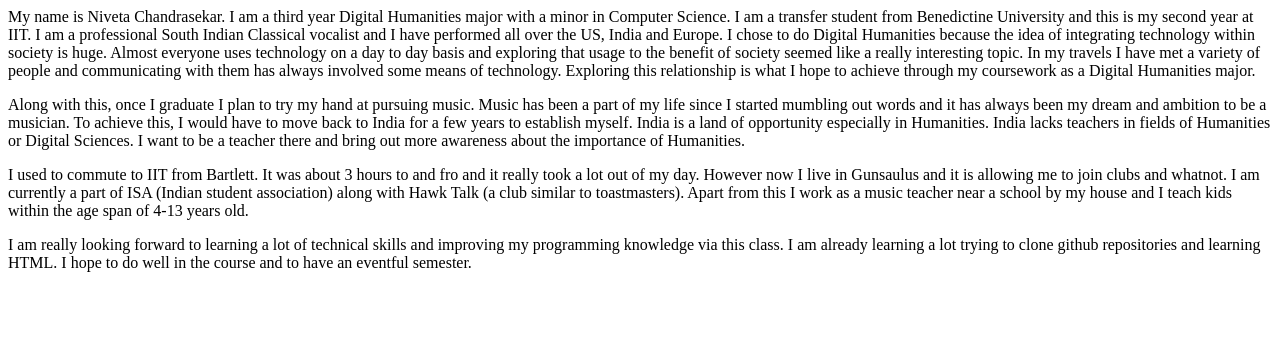
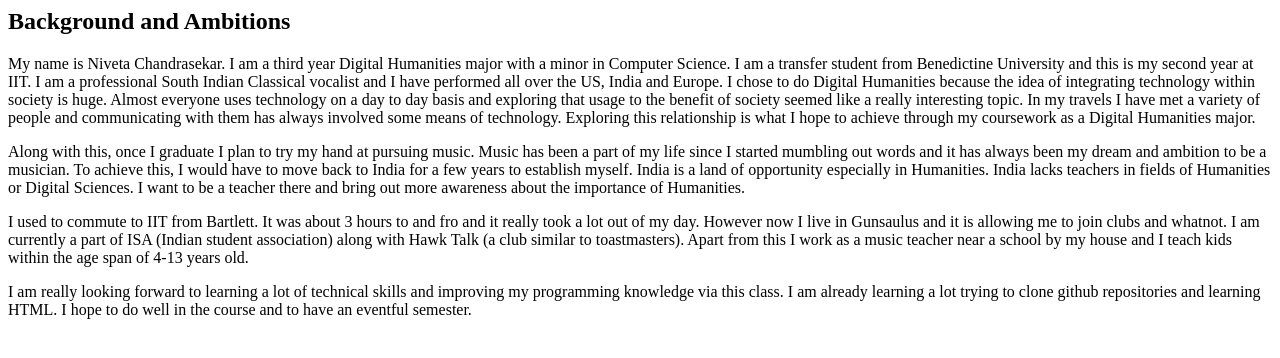
Before and after one commit to nivetac/sbwd, a plain HTML site: page index.html in a window 1280 px wide. Drawn offline with Linux system fonts and the light colour scheme.

Commit message:
added title

```diff
--- a/index.html
+++ b/index.html
@@ -4,6 +4,7 @@
 </head>
 
 <body>
+<h2> Background and Ambitions </h2>
 <p>My name is Niveta Chandrasekar. I am a third year Digital Humanities major with a minor in Computer Science. I am a transfer student from Benedictine University and this is my second year at IIT. I am a professional South Indian Classical vocalist and I have performed all over the US, India and Europe. I chose to do Digital Humanities because the idea of integrating technology within society is huge. Almost everyone uses technology on a day to day basis and exploring that usage to the benefit of society seemed like a really interesting topic. In my travels I have met a variety of people and communicating with them has always involved some means of technology. Exploring this relationship is what I hope to achieve through my coursework as a Digital Humanities major. </p>
 <p> Along with this, once I graduate I plan to try my hand at pursuing music. Music has been a part of my life since I started mumbling out words and it has always been my dream and ambition to be a musician. To achieve this, I would have to move back to India for a few years to establish myself. India is a land of opportunity especially in Humanities. India lacks teachers in fields of Humanities or Digital Sciences. I want to be a teacher there and bring out more awareness about the importance of Humanities. </p>
 <p>	I used to commute to IIT from Bartlett. It was about 3 hours to and fro and it really took a lot out of my day. However now I live in Gunsaulus and it is allowing me to join clubs and whatnot. I am currently a part of ISA (Indian student association) along with Hawk Talk (a club similar to toastmasters). Apart from this I work as a music teacher near a school by my house and I teach kids within the age span of 4-13 years old. </p>
```
